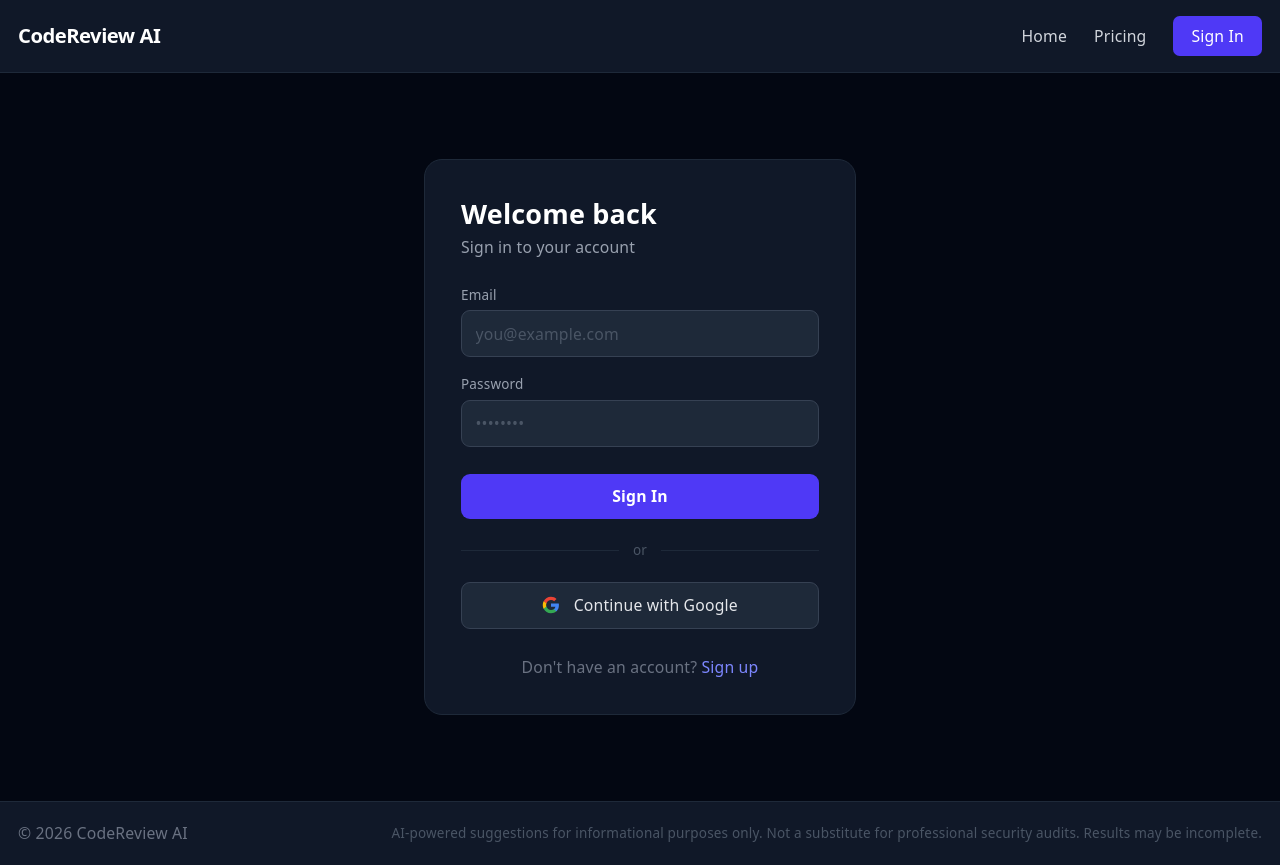
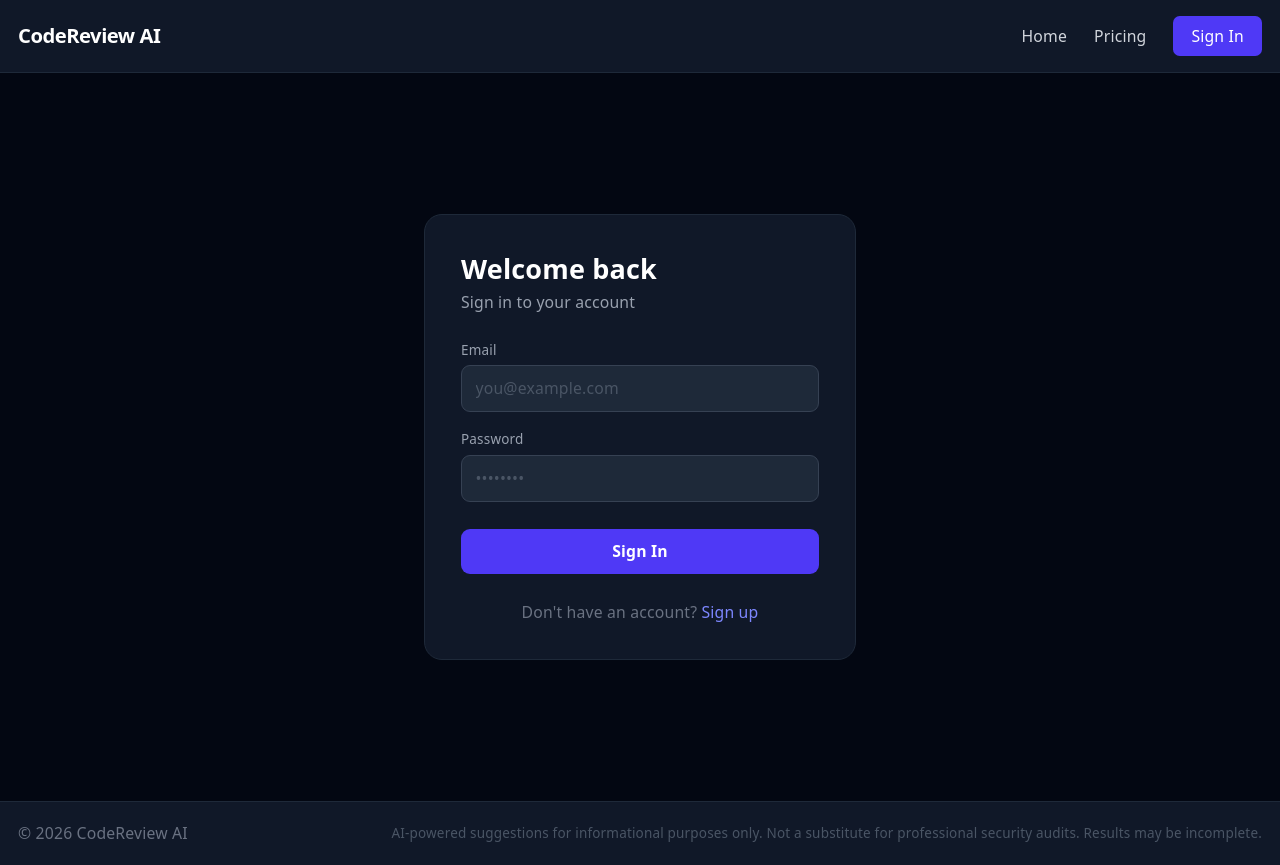
Before and after one commit to carson-emenecker/ai-code-reviewer, a React (Vite) app: page /login in a window 1280 px wide. Built offline with nearby package versions, Linux system fonts and the light colour scheme; no server answers.

Commit message:
fix: remove Google OAuth until credentials are configured

```diff
--- a/src/pages/Login.jsx
+++ b/src/pages/Login.jsx
@@ -9,7 +9,6 @@
   const [confirmPassword, setConfirmPassword] = useState('')
   const [error, setError] = useState(null)
   const [loading, setLoading] = useState(false)
-  const [googleLoading, setGoogleLoading] = useState(false)
   const navigate = useNavigate()
 
   function switchMode(next) {
@@ -42,21 +41,6 @@
       setError(err.message)
     } finally {
       setLoading(false)
-    }
-  }
-
-  async function handleGoogle() {
-    setError(null)
-    setGoogleLoading(true)
-    try {
-      const { error } = await supabase.auth.signInWithOAuth({
-        provider: 'google',
-        options: { redirectTo: window.location.origin },
-      })
-      if (error) throw error
-    } catch (err) {
-      setError(err.message)
-      setGoogleLoading(false)
     }
   }
 
@@ -123,30 +107,6 @@
             </button>
           </form>
 
-          {/* Divider */}
-          <div className="flex items-center gap-3 my-5">
-            <div className="flex-1 h-px bg-gray-800" />
-            <span className="text-gray-600 text-xs">or</span>
-            <div className="flex-1 h-px bg-gray-800" />
-          </div>
-
-          {/* Google */}
-          <button
-            type="button"
-            onClick={handleGoogle}
-            disabled={googleLoading}
-            className="w-full flex items-center justify-center gap-3 bg-gray-800 hover:bg-gray-700 disabled:opacity-50 disabled:cursor-not-allowed border border-gray-700 text-gray-200 font-medium py-2.5 rounded-lg transition-colors text-sm"
-          >
-            {googleLoading ? (
-              'Redirecting…'
-            ) : (
-              <>
-                <GoogleIcon />
-                Continue with Google
-              </>
-            )}
-          </button>
-
           {/* Toggle */}
           <p className="text-center text-gray-500 text-sm mt-6">
             {isSignIn ? (
@@ -194,26 +154,3 @@
     </div>
   )
 }
-
-function GoogleIcon() {
-  return (
-    <svg className="h-4 w-4" viewBox="0 0 24 24">
-      <path
-        fill="#4285F4"
-        d="M22.56 12.25c0-.78-.07-1.53-.2-2.25H12v4.26h5.92c-.26 1.37-1.04 2.53-2.21 3.31v2.77h3.57c2.08-1.92 3.28-4.74 3.28-8.09z"
-      />
-      <path
-        fill="#34A853"
-        d="M12 23c2.97 0 5.46-.98 7.28-2.66l-3.57-2.77c-.98.66-2.23 1.06-3.71 1.06-2.86 0-5.29-1.93-6.16-4.53H2.18v2.84C3.99 20.53 7.7 23 12 23z"
-      />
-      <path
-        fill="#FBBC05"
-        d="M5.84 14.09c-.22-.66-.35-1.36-.35-2.09s.13-1.43.35-2.09V7.07H2.18C1.43 8.55 1 10.22 1 12s.43 3.45 1.18 4.93l3.66-2.84z"
-      />
-      <path
-        fill="#EA4335"
-        d="M12 5.38c1.62 0 3.06.56 4.21 1.64l3.15-3.15C17.45 2.09 14.97 1 12 1 7.7 1 3.99 3.47 2.18 7.07l3.66 2.84c.87-2.6 3.3-4.53 6.16-4.53z"
-      />
-    </svg>
-  )
-}
```
